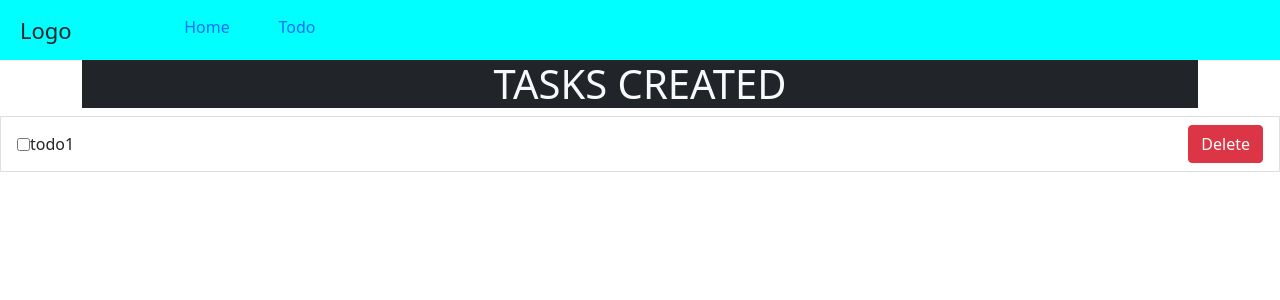
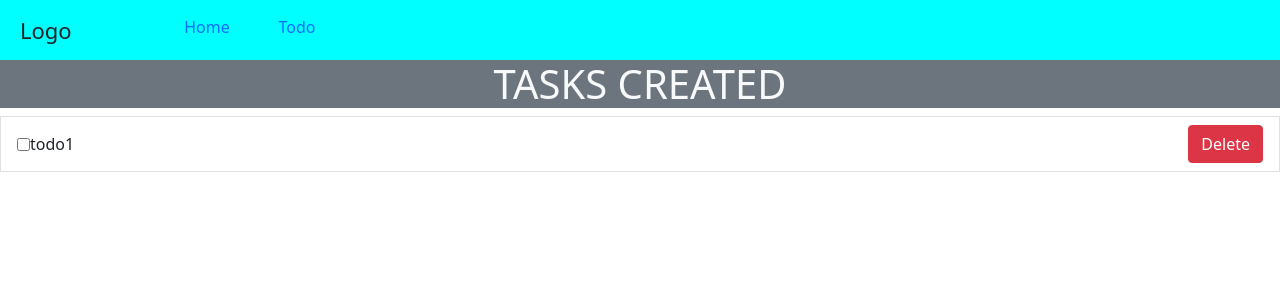
Before and after one commit to jaydto/Redux, a React (Create React App) app: page /todo in a window 1280 px wide. Shown: the top 300 px of the page. Built offline with nearby package versions, Linux system fonts and the light colour scheme; no server answers.

Commit message:
BUILD: created the application builds

```diff
--- a/src/Routes/Info.js
+++ b/src/Routes/Info.js
@@ -9,8 +9,8 @@ const Info = () => {
   return (
     <div>
       <Navbar/>
-      <div className="container">
-        <h1 className='bg-dark text-light text-uppercase text-center'> Tasks created</h1>
+      <div className="">
+        <h1 className='bg-secondary text-light text-uppercase text-center'> Tasks created</h1>
       </div>
     <TodoList/>
     </div>
```
